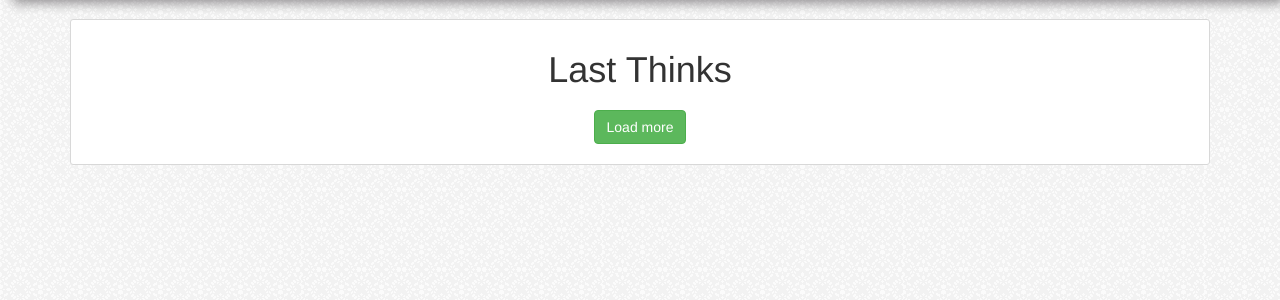
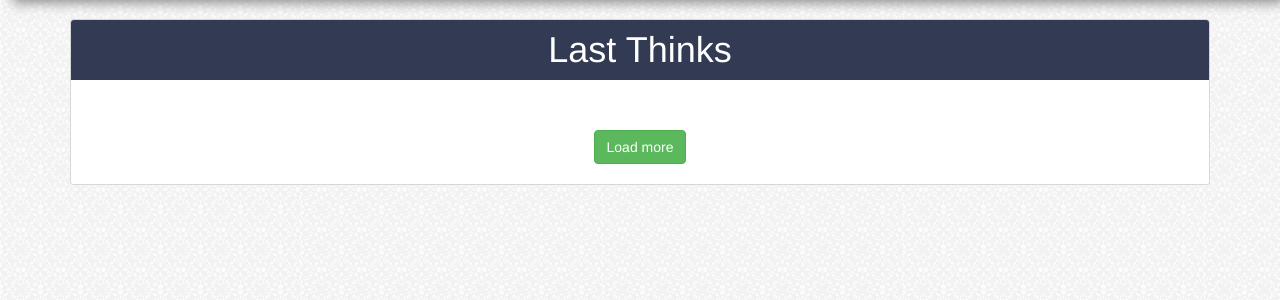
Before and after one commit to dima2395/thoughts, a Django app: a page that uses thoughts/templates/thoughts/index.html in a window 1280 px wide. Shown: the part 51-351 px from the top of the page. Run offline with Django 3.2, Linux system fonts and the light colour scheme; data that the repository does not hold is empty; some libraries are stand-ins or nearby versions.

Commit message:
some style changes

```diff
--- a/thoughts/static/css/style.css
+++ b/thoughts/static/css/style.css
@@ -12,13 +12,21 @@ body {
   margin-bottom: 20px; }
   .main .thoughts-wrapper {
     background-color: #fff;
-    padding: 30px 40px 20px;
+    padding: 0px 0px 20px;
     border-radius: 3px;
     border: 1px solid #d8d8d8; }
     .main .thoughts-wrapper h1 {
-      margin-top: 0;
       text-align: center;
-      margin-bottom: 20px; }
+      margin: 0;
+      background-color: #323a54;
+      color: #fff;
+      border-top-right-radius: 3px;
+      border-top-left-radius: 3px;
+      padding-top: 10px;
+      padding-bottom: 10px;
+      margin-bottom: 30px; }
+    .main .thoughts-wrapper .thoughts {
+      padding: 10px 30px; }
     .main .thoughts-wrapper .thought {
       margin-bottom: 25px;
       color: black;
@@ -172,12 +180,12 @@ body {
   padding: 0px 0px 20px;
   border-radius: 3px;
   border: 1px solid #d8d8d8;
-  border-bottom: 62px solid #567ab1;
+  border-bottom: 62px solid #323a54;
   min-height: 800px; }
   .profile-page h1 {
     text-align: center;
     margin: 0;
-    background-color: #567ab1;
+    background-color: #323a54;
     color: #fff;
     border-top-right-radius: 3px;
     border-top-left-radius: 3px;
@@ -209,18 +217,18 @@ body {
   padding: 0px 0px 20px;
   border-radius: 3px;
   border: 1px solid #d8d8d8;
-  border-bottom: 62px solid #567ab1; }
+  border-bottom: 62px solid #323a54; }
   .statistics h1 {
     text-align: center;
     margin: 0;
-    background-color: #567ab1;
+    background-color: #323a54;
     color: #fff;
     border-top-right-radius: 3px;
     border-top-left-radius: 3px;
     padding-top: 10px;
     padding-bottom: 10px; }
   .statistics .chart-wrapper {
-    width: 300px;
+    width: 400px;
     margin: 40px auto;
     text-align: center; }
     .statistics .chart-wrapper h2 {
--- a/thoughts/static/css/style.scss
+++ b/thoughts/static/css/style.scss
@@ -1,6 +1,7 @@
 $female-color: #ff28e4;
 $male-color: #287eff;
 $unknown-color: #ff8b28;
+$page-border: #323a54; //#739ad6
 
 
 
@@ -25,14 +26,25 @@ body {
 
   .thoughts-wrapper {
     background-color: #fff;
-    padding: 30px 40px 20px;
+    padding: 0px 0px 20px;
     border-radius: 3px;
     border: 1px solid #d8d8d8;
+    // border-bottom: 62px solid $page-border;
 
     h1 {
-      margin-top: 0;
       text-align: center;
-      margin-bottom: 20px;
+      margin: 0;
+      background-color: $page-border;
+      color: #fff;
+      border-top-right-radius: 3px;
+      border-top-left-radius: 3px;
+      padding-top: 10px;
+      padding-bottom: 10px;
+      margin-bottom: 30px;
+    }
+
+    .thoughts {
+      padding: 10px 30px;
     }
 
     .thought {
@@ -290,13 +302,13 @@ body {
   padding: 0px 0px 20px;
   border-radius: 3px;
   border: 1px solid #d8d8d8;
-  border-bottom: 62px solid #567ab1;
+  border-bottom: 62px solid $page-border;
   min-height: 800px;
 
   h1 {
     text-align: center;
     margin: 0;
-    background-color: #567ab1;
+    background-color: $page-border;
     color: #fff;
     border-top-right-radius: 3px;
     border-top-left-radius: 3px;
@@ -347,12 +359,12 @@ body {
   padding: 0px 0px 20px;
   border-radius: 3px;
   border: 1px solid #d8d8d8;
-  border-bottom: 62px solid #567ab1;
+  border-bottom: 62px solid $page-border;
 
   h1 {
     text-align: center;
     margin: 0;
-    background-color: #567ab1;
+    background-color: $page-border;
     color: #fff;
     border-top-right-radius: 3px;
     border-top-left-radius: 3px;
@@ -360,7 +372,7 @@ body {
     padding-bottom: 10px;
   }
   .chart-wrapper {
-    width: 300px;
+    width: 400px;
     margin: 40px auto;
     text-align: center;
     h2 {
--- a/thoughts/templates/thoughts/index.html
+++ b/thoughts/templates/thoughts/index.html
@@ -6,8 +6,8 @@
 {% block main %}
 
   <div class="thoughts-wrapper">
+    <h1>Last Thinks</h1>
     <div class="thoughts" id="js-thoughts" data-ajax-url="{% url "thoughts:index" %}" data-start-from="{{ start_from }}" data-step="{{ step }}">
-      <h1>Last Thinks</h1>
 
       {% for thought in thoughts %}
           <div class="thought thought-{{ thought.status }}">
--- a/thoughts/templates/thoughts/statistics.html
+++ b/thoughts/templates/thoughts/statistics.html
@@ -9,12 +9,12 @@
     <h1><span class="glyphicon glyphicon-signal" aria-hidden="true"></span> Statistics</h1>
     <div class="chart-wrapper">
       <h2>Male / Female Activity</h2>
-      <canvas id ="genderChart" height="300" width="300"></canvas>
+      <canvas id ="genderChart"></canvas>
     </div>
 
     <div class="chart-wrapper">
       <h2>Types of thinks</h2>
-      <canvas id ="statusChart" height="300" width="300"></canvas>
+      <canvas id ="statusChart"></canvas>
     </div>
 
   </div>
--- a/thoughts/views.py
+++ b/thoughts/views.py
@@ -19,7 +19,7 @@ def index(request):
 
   else:  # index page
     start = 0
-    end = 3
+    end = 5
     thoughts = Thought.objects.all().order_by('-date')[start:end]
     return render(request, 'thoughts/index.html', {'thoughts': thoughts, 'start_from': end, 'step': step})
 
```
Also changed, not shown: website/settings.py (+19 -19 lines), 1 other file.
